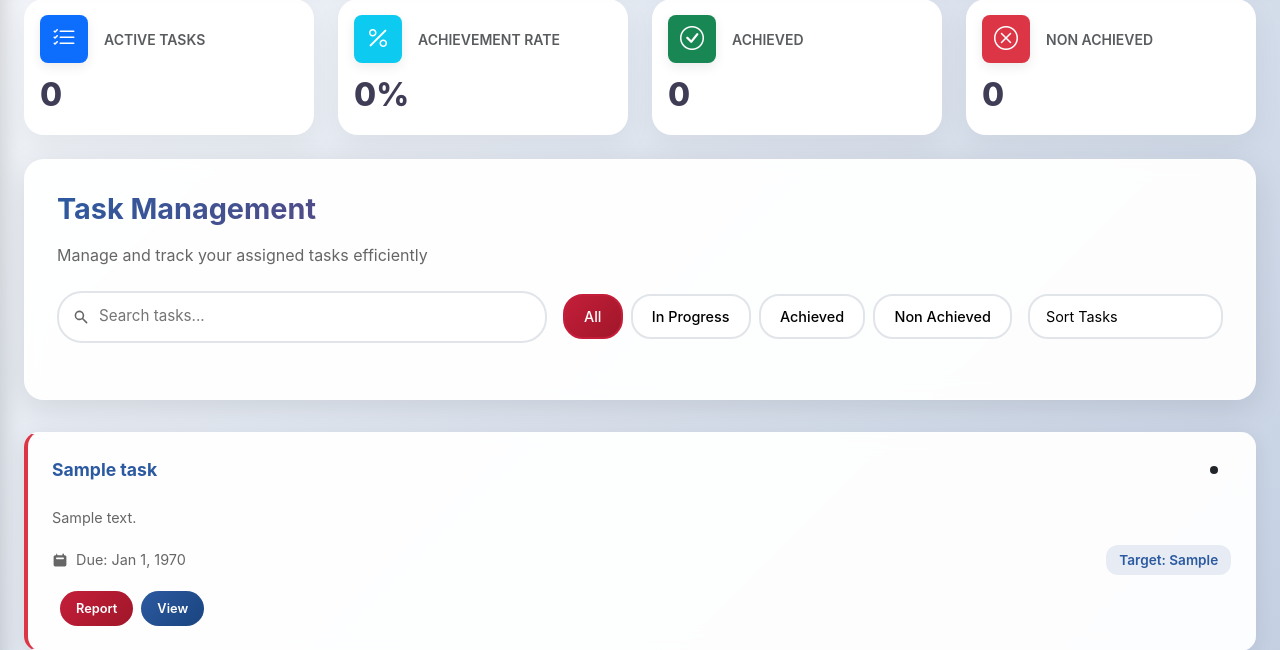
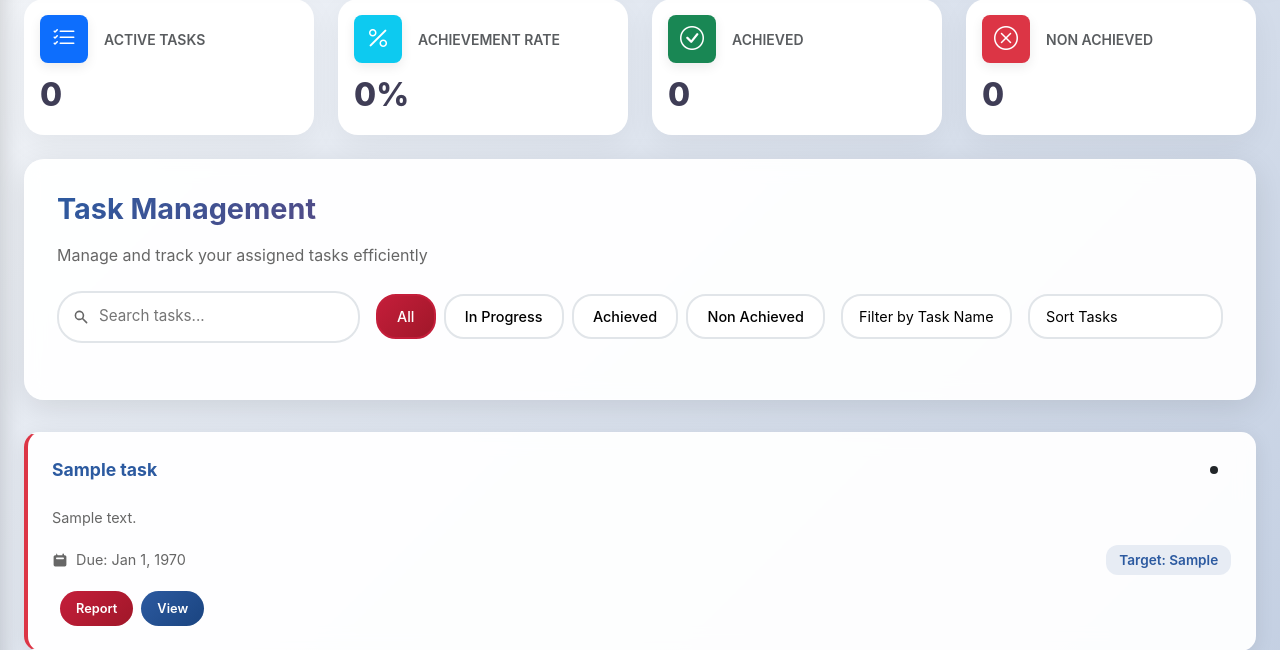
Before and after one commit to Enggal0/tama_kp, a PHP site: page /karyawan/mytasks.php in a window 1280 px wide. Shown: the part 121-771 px from the top of the page. Run offline with PHP 8.4, Linux system fonts and the light colour scheme; the visitor is signed in with stand-in values (Sample User, id 1); tables that the repository leaves empty or names only in its code hold one stand-in row (values such as "Sample post").

Commit message:
harusnya udh fix

```diff
--- a/js/karyawan/mytasks.js
+++ b/js/karyawan/mytasks.js
@@ -211,3 +211,24 @@ function sortTasks(sortBy) {
     // Re-append sorted tasks to maintain order
     tasks.forEach(task => grid.appendChild(task));
 }
+
+// Filter tasks by task name
+function filterByTaskName(taskName) {
+    const tasks = document.querySelectorAll('.task-card');
+
+    tasks.forEach(task => {
+        const currentTaskName = task.dataset.taskName;
+
+        if (!taskName || currentTaskName === taskName) {
+            task.style.display = 'block';
+        } else {
+            task.style.display = 'none';
+        }
+    });
+
+    // Reset status filter when filtering by task name
+    if (taskName) {
+        document.querySelectorAll('.filter-btn').forEach(btn => btn.classList.remove('active'));
+        document.querySelector('.filter-btn[onclick*="all"]').classList.add('active');
+    }
+}
--- a/karyawan/mytasks.php
+++ b/karyawan/mytasks.php
@@ -241,6 +241,19 @@ $tasksStmt->bind_param("i", $userId);
 $tasksStmt->execute();
 $tasksResult = $tasksStmt->get_result();
 $userTasks = $tasksResult->fetch_all(MYSQLI_ASSOC);
+
+// Get unique task names for filter dropdown
+$taskNamesQuery = "SELECT DISTINCT t.name as task_name
+                   FROM user_tasks ut
+                   JOIN tasks t ON ut.task_id = t.id
+                   WHERE ut.user_id = ?
+                   ORDER BY t.name ASC";
+
+$taskNamesStmt = $conn->prepare($taskNamesQuery);
+$taskNamesStmt->bind_param("i", $userId);
+$taskNamesStmt->execute();
+$taskNamesResult = $taskNamesStmt->get_result();
+$uniqueTaskNames = $taskNamesResult->fetch_all(MYSQLI_ASSOC);
 ?>
 
 <!DOCTYPE html>
@@ -400,6 +413,13 @@ $userTasks = $tasksResult->fetch_all(MYSQLI_ASSOC);
                             <button class="filter-btn" onclick="setFilter('nonachieved', event)">Non Achieved</button>
                         </div>
 
+                        <select class="sort-select" onchange="filterByTaskName(this.value)">
+                            <option value="">Filter by Task Name</option>
+                            <?php foreach ($uniqueTaskNames as $taskName): ?>
+                                <option value="<?= htmlspecialchars($taskName['task_name']) ?>"><?= htmlspecialchars($taskName['task_name']) ?></option>
+                            <?php endforeach; ?>
+                        </select>
+
                         <select class="sort-select" onchange="sortTasks(this.value)">
                             <option value="">Sort Tasks</option>
                             <option value="name-asc">Task Name (A-Z)</option>
@@ -486,7 +506,7 @@ $userTasks = $tasksResult->fetch_all(MYSQLI_ASSOC);
                                 $targetDisplay = $task['target_str'] ? 'Target: ' . $task['target_str'] : 'Target: -';
                             }
                         ?>
-                        <div class="task-card priority-high" data-status="<?= $statusData ?>" data-type="<?= htmlspecialchars($task['task_type']) ?>" data-priority="high" data-deadline="<?= $task['deadline'] ?>">
+                        <div class="task-card priority-high" data-status="<?= $statusData ?>" data-type="<?= htmlspecialchars($task['task_type']) ?>" data-priority="high" data-deadline="<?= $task['deadline'] ?>" data-task-name="<?= htmlspecialchars($task['task_name']) ?>">
                             <div class="task-header">
                                 <div>
                                     <div class="task-title"><?= htmlspecialchars($task['task_name']) ?></div>
```
